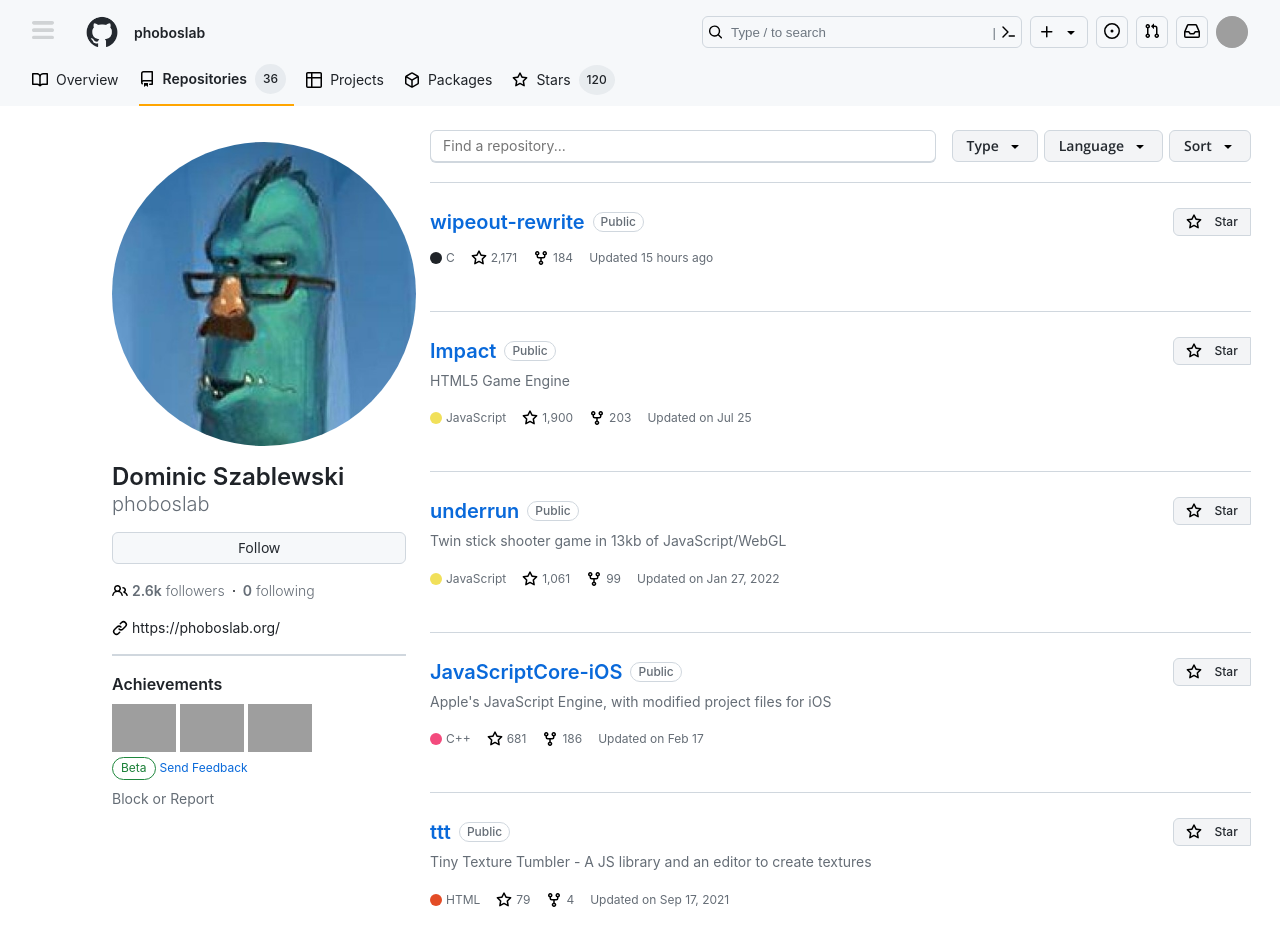
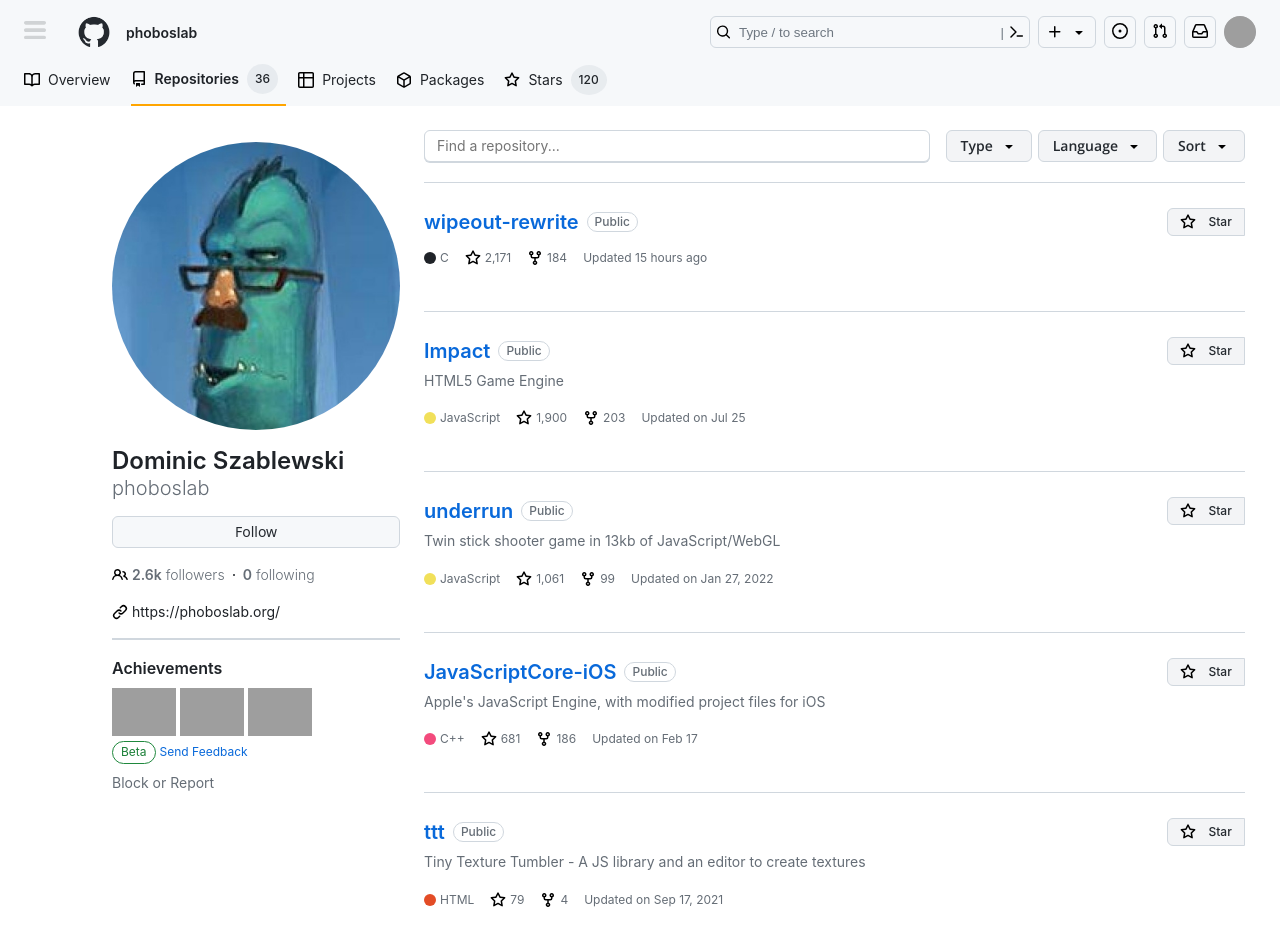
Before and after one commit to nakul-sharma-at-appointy/github-task-ui-vanilla, a plain HTML site: page index.html in a window 1280 px wide. Shown: the top 936 px of the page. Drawn offline with nearby package versions, Linux system fonts and the light colour scheme; grey boxes are pictures that could not be loaded.

Commit message:
fix: fixed image size

```diff
--- a/index.css
+++ b/index.css
@@ -37,7 +37,7 @@
 
 .header-background {
   background-color: #f6f8fa;
-  padding: 1rem 2rem;
+  padding: 1rem 1.5rem;
   padding-bottom: 0px;
   display: flex;
   flex-direction: column;
@@ -124,14 +124,14 @@
 }
 
 .user-profile-img {
-  width: 19rem;
+  width: 18rem;
   height: 100%;
   border-radius: 50%;
 }
 
 .user-profile-img-div {
   width: 100%;
-  height: 19rem;
+  height: 18rem;
   display: flex;
   justify-content: center;
   align-items: center;
```
